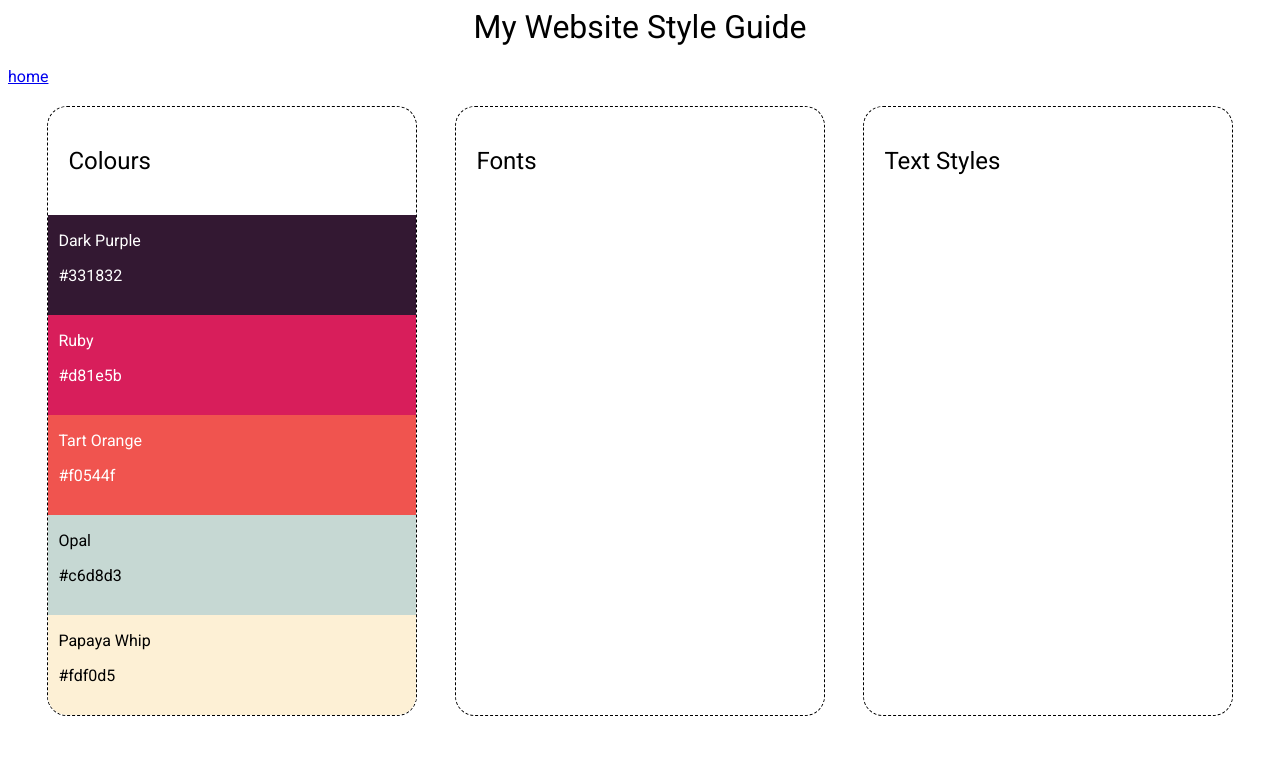
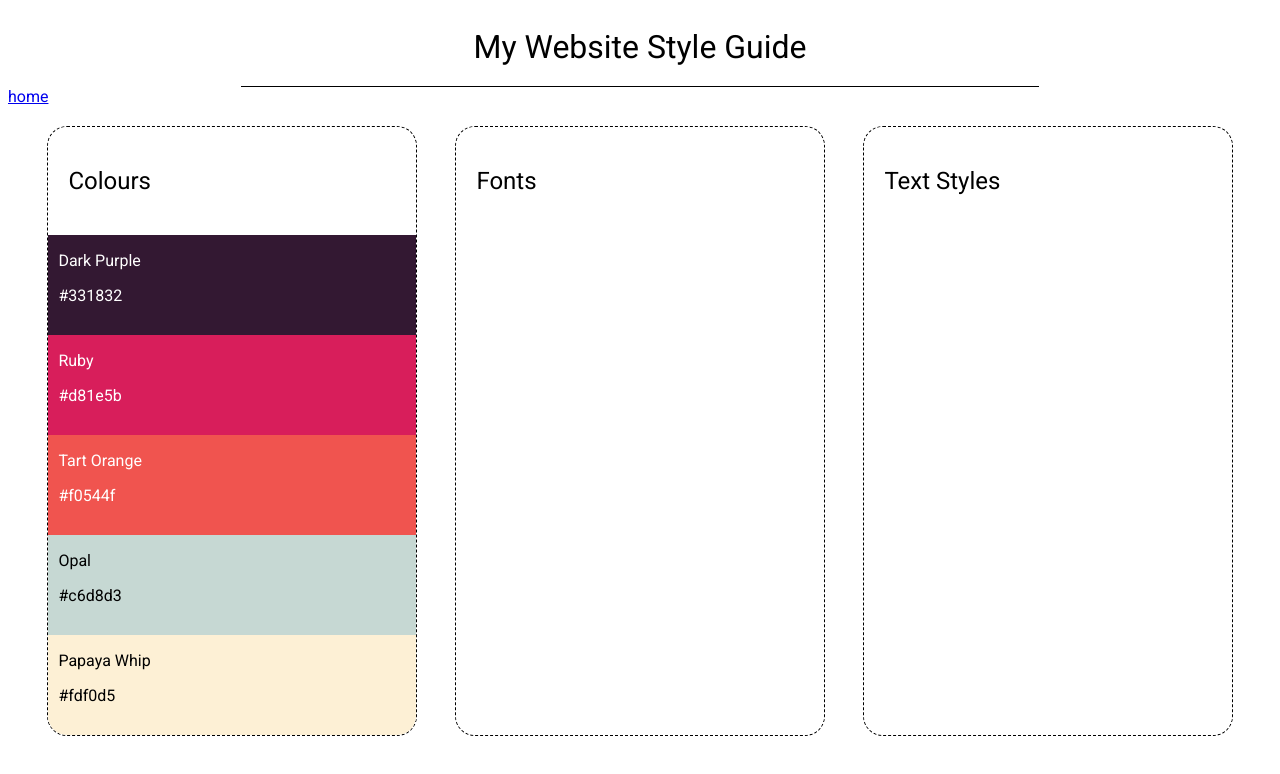
Before and after one commit to gitgibbo/gitgibbo.github.io, a plain HTML site: page styleguide.html in a window 1280 px wide. Drawn offline with Linux system fonts and the light colour scheme.

Commit message:
style changes to header

```diff
--- a/styles.css
+++ b/styles.css
@@ -5,6 +5,10 @@
 }
 h1 {
     text-align: center;
+    border-bottom: solid black 1px;
+    padding: 20px;
+    width: 60%;
+    margin: 0 auto;
 }
 
 main {
```
